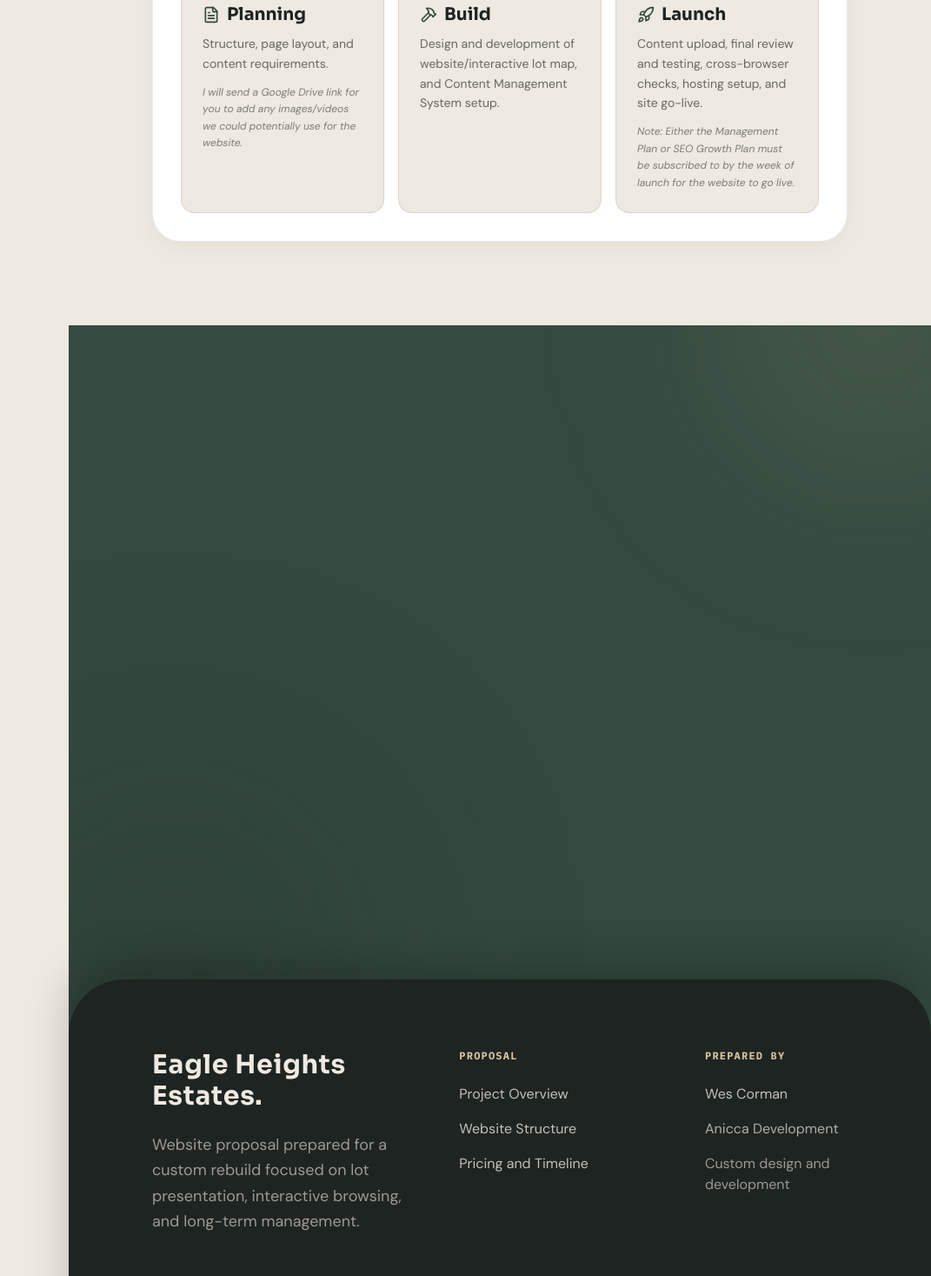
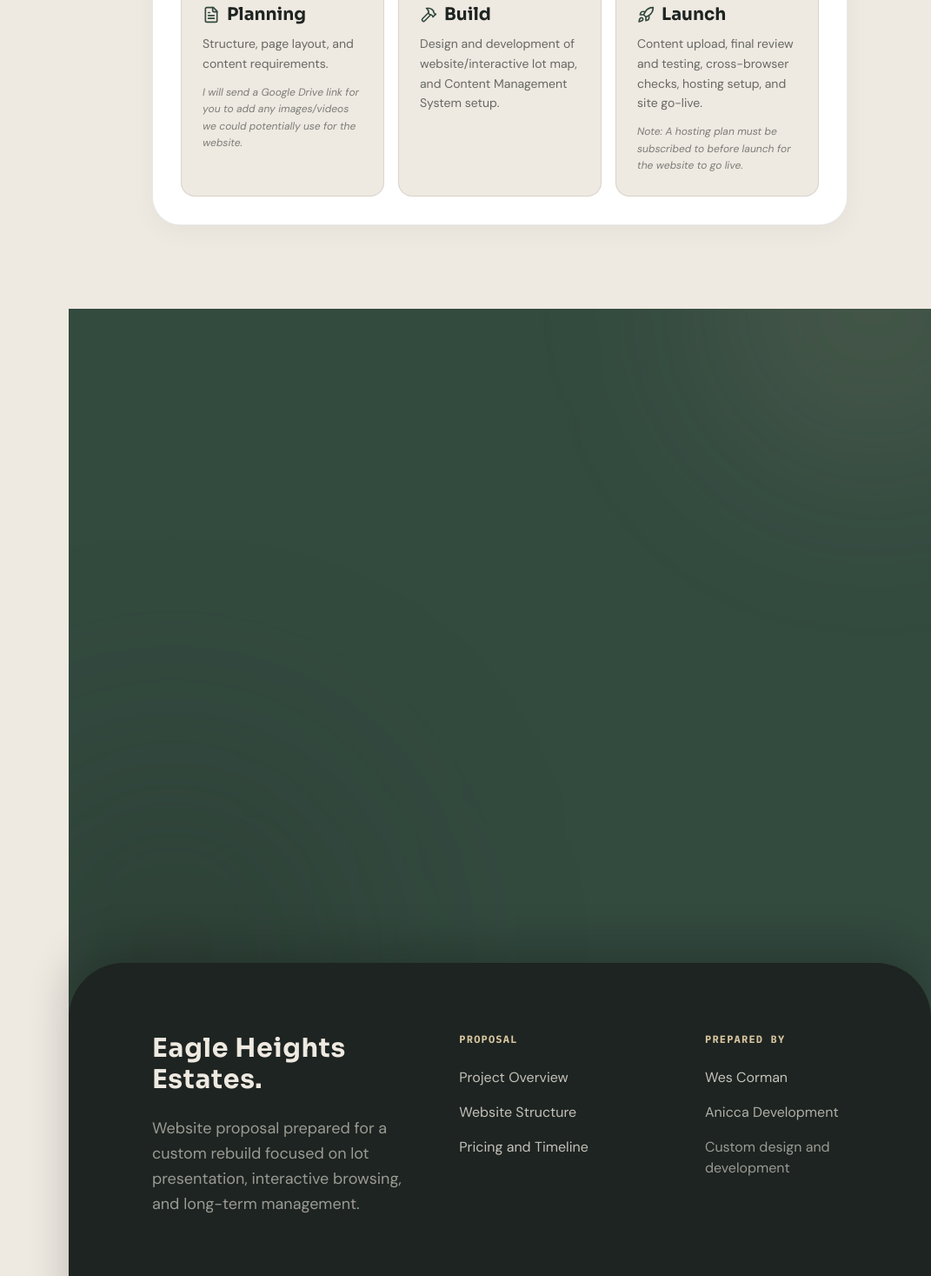
Before and after one commit to wcorman/Eagle_heights_Estates_Proposal, a React (Vite) app: page / in a window 1280 px wide. Shown: the part 7916-9383 px from the top of the page at 87% size, without its empty margins (209-1280 px from the left). Built offline with nearby package versions, Linux system fonts and the light colour scheme.

Commit message:
update footer and pricing details

```diff
--- a/src/components/Footer.jsx
+++ b/src/components/Footer.jsx
@@ -23,7 +23,7 @@ export default function Footer() {
 
           <div className="md:col-span-3 flex flex-col gap-4">
             <h4 className="font-data text-xs text-accent uppercase tracking-widest font-bold mb-2">Prepared By</h4>
-            <span className="font-body text-background/80">Wes Corman</span>
+            <a href="https://www.linkedin.com/in/wes-corman/" target="_blank" rel="noopener noreferrer" className="font-body text-background/80 hover:text-accent transition-colors">Wes Corman</a>
             <span className="font-body text-background/70">Anicca Development</span>
             <span className="font-body text-background/60">Custom design and development</span>
           </div>
--- a/src/components/ProposalDetails.jsx
+++ b/src/components/ProposalDetails.jsx
@@ -231,7 +231,7 @@ export default function ProposalDetails() {
                       Launch
                     </p>
                     <p className="font-body text-sm text-dark/65 leading-relaxed mb-3">Content upload, final review and testing, cross-browser checks, hosting setup, and site go-live.</p>
-                    <p className="font-body text-xs text-dark/55 leading-relaxed italic">Note: Either the Management Plan or SEO Growth Plan must be subscribed to by the week of launch for the website to go live.</p>
+                    <p className="font-body text-xs text-dark/55 leading-relaxed italic">Note: A hosting plan must be subscribed to before launch for the website to go live.</p>
                   </div>
                 </div>
               </div>
```
